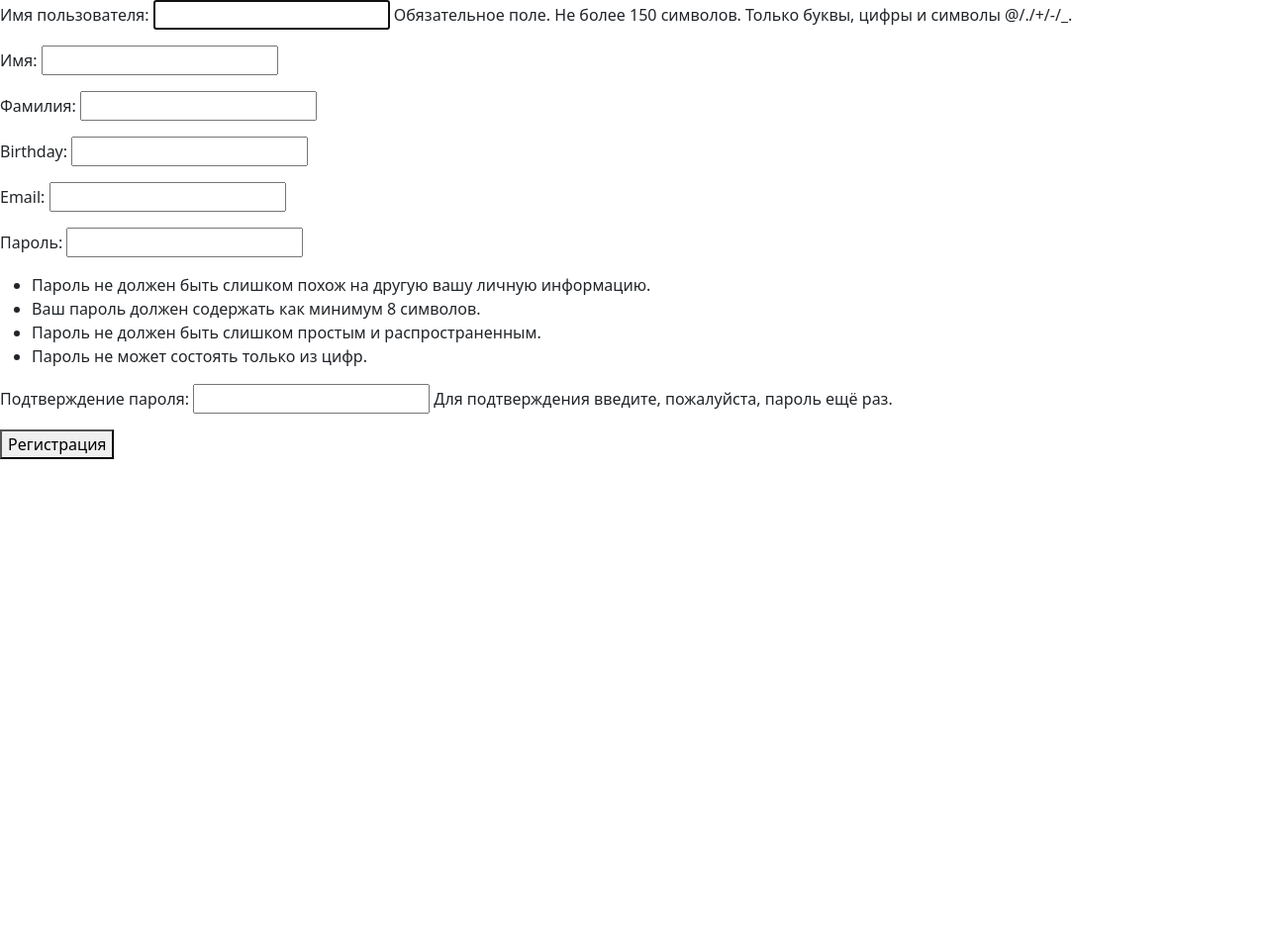
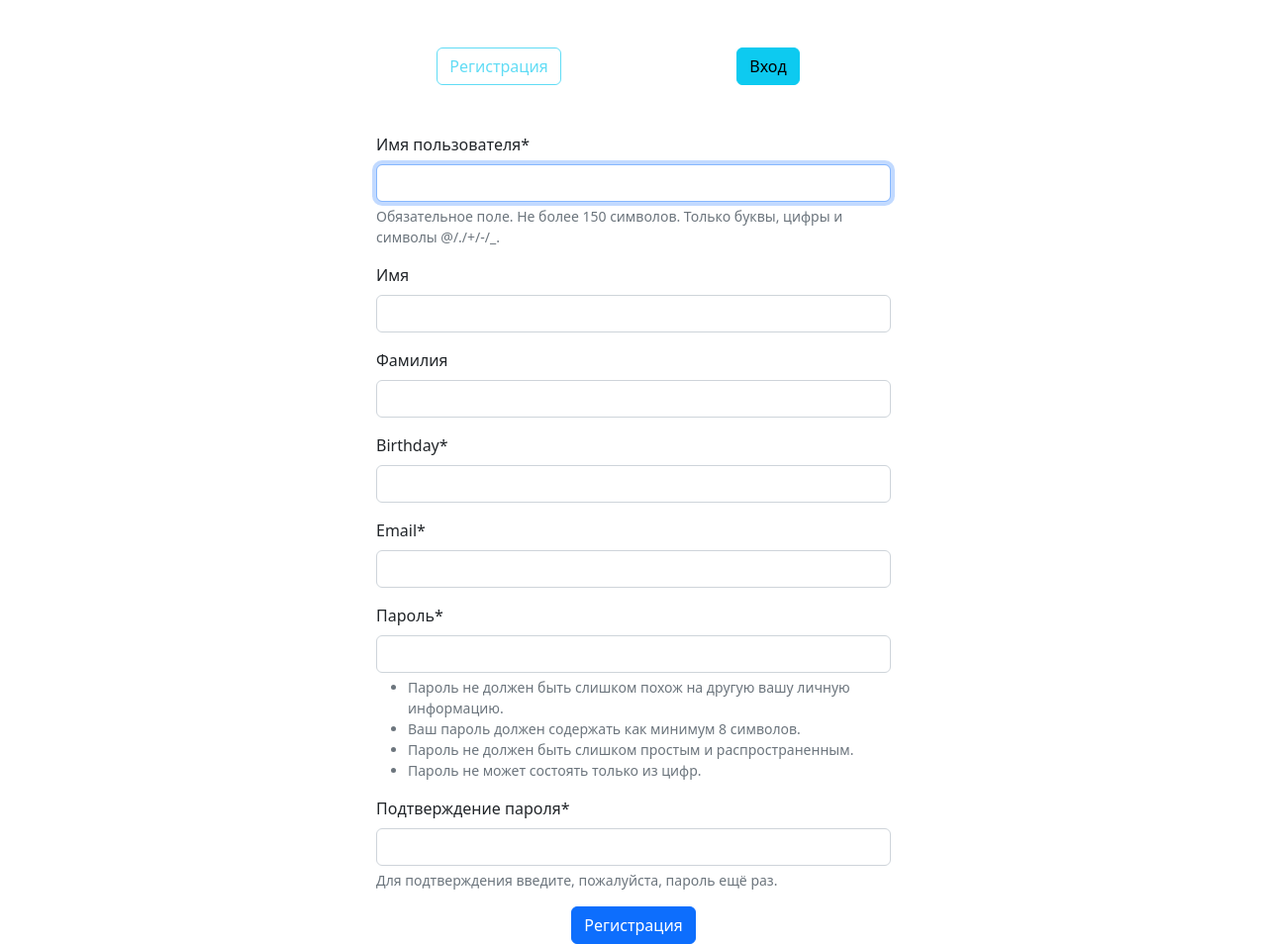
Before and after one commit to Gvard-Windlass/teahouse, a Django app: page /register/ in a window 1280 px wide. Shown: the part 56-1010 px from the top of the page at 99% size. Before the commit the page ends 520 px from the top, so only its background shows below. Run offline with Django 4.2, Linux system fonts and the light colour scheme; some libraries are stand-ins or nearby versions.

Commit message:
Add auth templates

```diff
--- a/static/style.css
+++ b/static/style.css
@@ -17,3 +17,9 @@
 .product-image {
     max-width: 12em;
 }
+
+@media (min-width:768px) {
+    .single-content {
+        max-width: 34em;
+    }
+}
--- a/teahouse/settings.py
+++ b/teahouse/settings.py
@@ -39,9 +39,13 @@ INSTALLED_APPS = [
     'django.contrib.sessions',
     'django.contrib.messages',
     'django.contrib.staticfiles',
+    'crispy_forms',
+    'crispy_bootstrap5',
     'catalogue',
     'account'
 ]
+
+CRISPY_TEMPLATE_PACK = 'bootstrap5'
 
 MIDDLEWARE = [
     'django.middleware.security.SecurityMiddleware',
--- /dev/null
+++ b/templates/account/auth.html
@@ -0,0 +1,24 @@
+{% extends 'base.html' %}
+{% load crispy_forms_tags %}
+
+{% block main %}
+    <div class="container single-content text-center mt-5">
+        <div class="row">
+            <div class="col">
+                <a href="{% url 'register' %}" class="btn {% block register_option %}{% endblock register_option %}" role="button">Регистрация</a>
+            </div>
+            <div class="col">
+                <a href="{% url 'login' %}" class="btn {% block login_option %}{% endblock login_option %}" role="button">Вход</a>
+            </div>
+        </div>
+    </div>
+    <div class="container single-content mt-5">
+        <form method="post">
+            {% csrf_token %}
+            {{ form|crispy }}
+            <div class="text-center">
+                <button id="auth-submit" class="btn btn-primary" type="submit">{% block button_title %}{% endblock button_title %}</button>
+            </div>
+        </form>
+    </div>
+{% endblock main %}
--- /dev/null
+++ b/templates/account/login.html
@@ -0,0 +1,5 @@
+{% extends 'account/auth.html' %}
+
+{% block register_option %}btn-info{% endblock register_option %}
+{% block login_option %}btn-outline-info disabled{% endblock login_option %}
+{% block button_title %}Вход{% endblock button_title %}
--- a/templates/account/register.html
+++ b/templates/account/register.html
@@ -1,9 +1,5 @@
-{% extends 'base.html' %}
+{% extends 'account/auth.html' %}
 
-{% block main %}
-    <form method="post">
-        {% csrf_token %}
-        {{ form.as_p }}
-        <button type="submit">Регистрация</button>
-    </form>
-{% endblock main %}
+{% block register_option %}btn-outline-info disabled{% endblock register_option %}
+{% block login_option %}btn-info{% endblock login_option %}
+{% block button_title %}Регистрация{% endblock button_title %}
```
